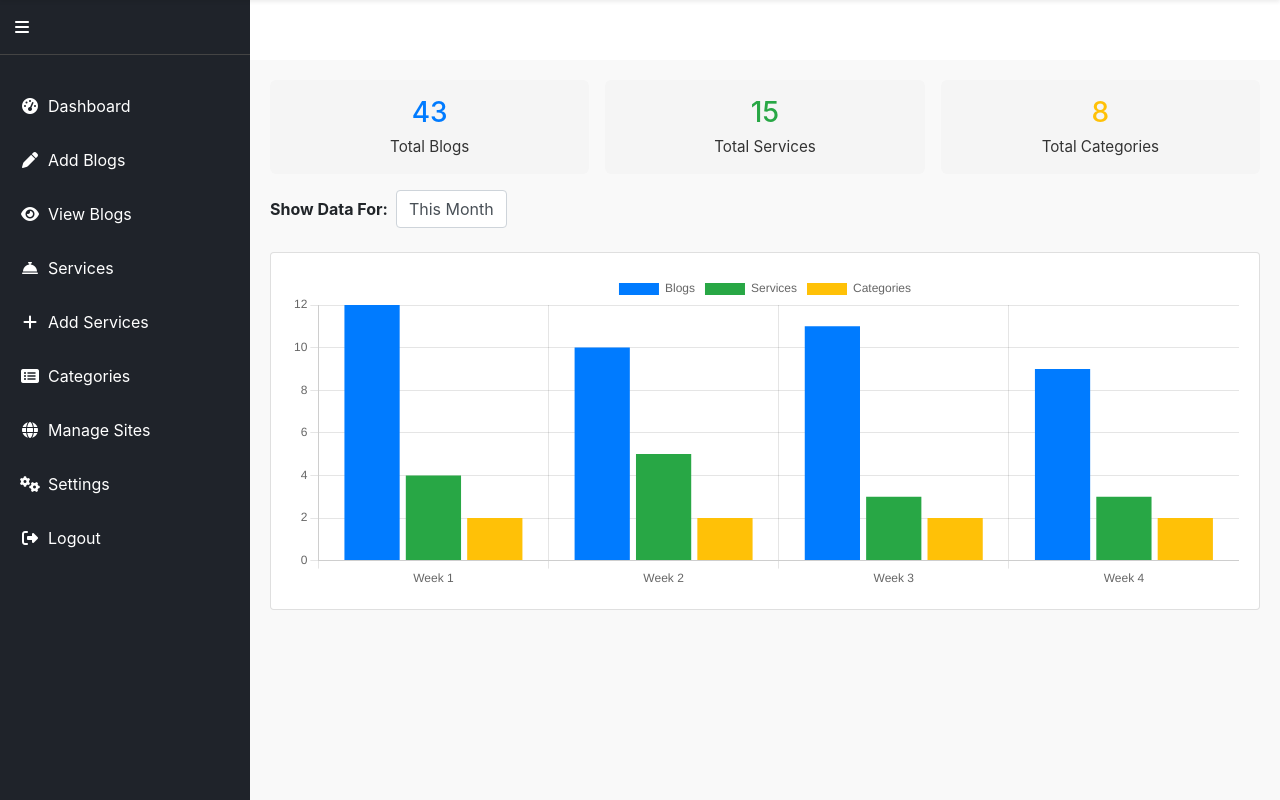
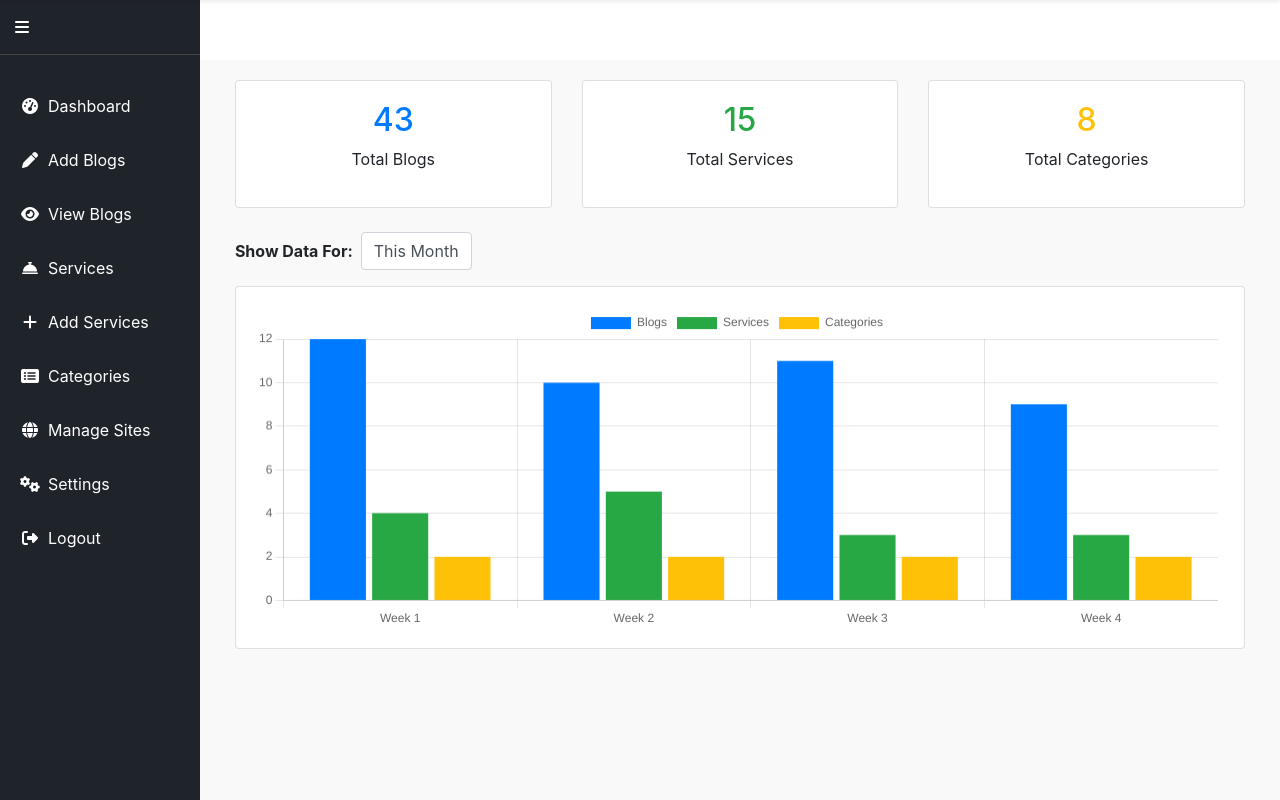
Before and after one commit to SaileshAcharya1229/EPC, a PHP site: page /dashboard/index.php in a window 1280 px wide. Shown: the part 60-860 px from the top of the page. Run offline with PHP 8.4, Linux system fonts and the light colour scheme.

Commit message:
updating dashboard code

```diff
--- a/dashboard/partials/dashboard-strip.php
+++ b/dashboard/partials/dashboard-strip.php
@@ -6,23 +6,38 @@ $totalServices = 15;
 $totalCategories = 8;
 ?>
 
-<div class="details" style="display: flex; gap: 16px; margin: 0 0 16px; flex-wrap: wrap;">
-  <div style="flex: 1 1 150px; background: #f5f5f5; padding: 16px; border-radius: 6px; text-align: center; min-width: 150px;">
-    <h2 style="margin: 0; font-size: 1.75rem; color: #007bff;"><?php echo $totalBlogs; ?></h2>
-    <p style="margin: 6px 0 0; font-size: 0.95rem; color: #333;">Total Blogs</p>
+<div class="container-fluid">
+  <!-- Row 1: Three boxes -->
+  <div class="row mb-4">
+    <div class="col-md-4">
+      <div class="card text-center">
+        <div class="card-body">
+          <h2 class="text-primary"><?php echo $totalBlogs; ?></h2>
+          <p>Total Blogs</p>
         </div>
-  <div style="flex: 1 1 150px; background: #f5f5f5; padding: 16px; border-radius: 6px; text-align: center; min-width: 150px;">
-    <h2 style="margin: 0; font-size: 1.75rem; color: #28a745;"><?php echo $totalServices; ?></h2>
-    <p style="margin: 6px 0 0; font-size: 0.95rem; color: #333;">Total Services</p>
       </div>
-  <div style="flex: 1 1 150px; background: #f5f5f5; padding: 16px; border-radius: 6px; text-align: center; min-width: 150px;">
-    <h2 style="margin: 0; font-size: 1.75rem; color: #ffc107;"><?php echo $totalCategories; ?></h2>
-    <p style="margin: 6px 0 0; font-size: 0.95rem; color: #333;">Total Categories</p>
+    </div>
+    <div class="col-md-4">
+      <div class="card text-center">
+        <div class="card-body">
+          <h2 class="text-success"><?php echo $totalServices; ?></h2>
+          <p>Total Services</p>
+        </div>
+      </div>
+    </div>
+    <div class="col-md-4">
+      <div class="card text-center">
+        <div class="card-body">
+          <h2 class="text-warning"><?php echo $totalCategories; ?></h2>
+          <p>Total Categories</p>
+        </div>
+      </div>
     </div>
   </div>
 
-<!-- Filter Controls -->
-<div class="mb-4">
+  <!-- Row 2: Filter + Chart -->
+  <div class="row">
+    <div class="col-12 mb-3">
       <form id="filterForm" class="form-inline">
         <label for="filterRange" class="mr-2 font-weight-bold">Show Data For:</label>
         <select id="filterRange" class="form-control">
@@ -32,13 +47,17 @@ $totalCategories = 8;
         </select>
       </form>
     </div>
-
-<!-- Chart Container -->
+    <div class="col-12">
       <div class="card">
         <div class="card-body">
           <canvas id="dashboardChart" height="100"></canvas>
         </div>
       </div>
+    </div>
+  </div>
+</div>
+
+
 
 <!-- Chart.js CDN -->
 <script src="https://cdn.jsdelivr.net/npm/chart.js"></script>
```
Lines whose indentation alone changed are shown as unchanged.
